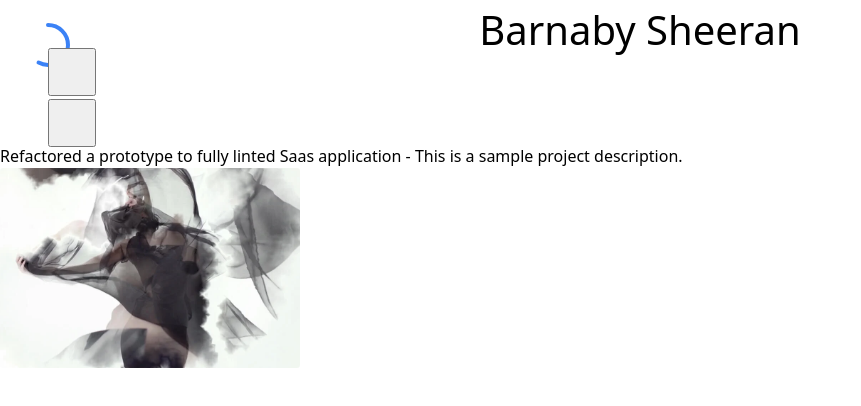
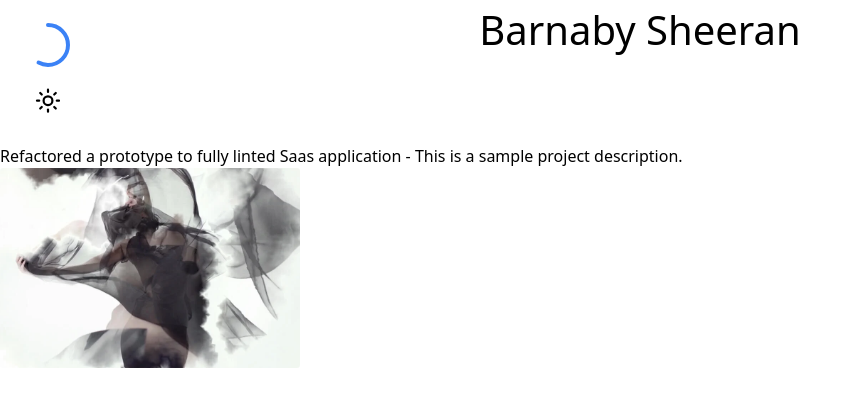
Before and after one commit to barnabysheeran/portfolio-barnaby-sheeran, a React (Vite) app: page / in a window 1280 px wide. Shown: the top 406 px of the page, without its empty margins (0-861 px from the left). Built offline with nearby package versions, Linux system fonts and the light colour scheme; a web font is replaced by a local one.

Commit message:
feat: implement ThemeSwitcher component with animation and theme toggle functionality

```diff
--- a/src/ts/ui/component/button/theme/ButtonTheme.module.css
+++ /dev/null
@@ -1,7 +0,0 @@
-.button-theme {
-    width: 3rem;
-    height: 3rem;
-
-    pointer-events: auto;
-    cursor: pointer;
-}
--- a/src/ts/ui/component/button/theme/ButtonTheme.tsx
+++ /dev/null
@@ -1,31 +0,0 @@
-import styles from './ButtonTheme.module.css';
-
-interface ButtonThemeProps {
-  theme: 'light' | 'dark';
-  isActive?: boolean;
-  onClick: () => void;
-}
-
-export default function ButtonTheme({
-  theme,
-  isActive = false,
-  onClick,
-}: ButtonThemeProps) {
-  const className = [
-    styles['button-theme'],
-    styles[`button-theme--${theme}`],
-    isActive ? styles['button-theme--active'] : '',
-  ]
-    .filter(Boolean)
-    .join(' ');
-
-  return (
-    <button
-      type="button"
-      className={className}
-      onClick={onClick}
-      aria-pressed={isActive}
-      aria-label={`${theme} theme`}
-    />
-  );
-}
--- a/src/ts/ui/overlay/site-control/theme/ThemeSwitcher.module.css
+++ b/src/ts/ui/overlay/site-control/theme/ThemeSwitcher.module.css
@@ -1,5 +1,87 @@
 .theme-switcher {
+    position: absolute;
+
+    width: calc(var(--grid-cell-width) * 2);
+    height: calc(var(--grid-cell-width) * 2);
+
+    transform: translate(-50%, -50%);
+}
+
+/* _________________________________________________________ Invisible Button */
+
+.invisible-button {
     position: absolute;
     top: 0;
     left: 0;
+    width: 100%;
+    height: 100%;
+    background: transparent;
+    border: none;
+    border-radius: 50%;
+
+    pointer-events: auto;
+    cursor: pointer;
+
+    z-index: 3;
+    outline: none;
 }
+
+.theme-switcher:hover .background-layer {
+    background: var(--color-surface-secondary, rgba(255, 255, 255, 0.2));
+    transform: scale(1.05);
+}
+
+.invisible-button:focus-visible {
+    outline: 2px solid var(--color-accent, #007acc);
+    outline-offset: 2px;
+}
+
+
+/* ____________________________________________________________________ Icons */
+
+.icon-layer {
+    position: absolute;
+    top: 50%;
+    left: 50%;
+    transform: translate(-50%, -50%);
+    font-size: 24px;
+    opacity: 0;
+    transition: opacity 0.3s ease, transform 0.3s ease;
+    z-index: 2;
+    pointer-events: none;
+}
+
+.icon-layer.active {
+    opacity: 1;
+}
+
+.sun-icon {
+    transform: translate(-50%, -50%) scale(1);
+}
+
+.moon-icon {
+    transform: translate(-50%, -50%) scale(0.8);
+}
+
+.sun-icon.active {
+    transform: translate(-50%, -50%) scale(1.1);
+}
+
+.moon-icon.active {
+    transform: translate(-50%, -50%) scale(1);
+}
+
+/* _______________________________________________________________ Background */
+
+.background-layer {
+    position: absolute;
+    top: 0;
+    left: 0;
+    width: 100%;
+    height: 100%;
+    background: var(--color-surface-tertiary, rgba(255, 255, 255, 0.1));
+    border-radius: 50%;
+    backdrop-filter: blur(8px);
+    transition: background 0.3s ease, transform 0.2s ease;
+    z-index: 1;
+}
--- a/src/ts/ui/overlay/site-control/theme/ThemeSwitcher.tsx
+++ b/src/ts/ui/overlay/site-control/theme/ThemeSwitcher.tsx
@@ -1,6 +1,10 @@
+import { useEffect, useRef } from 'react';
+import { Sun, Moon } from 'lucide-react';
+import { motion, useAnimationControls } from 'framer-motion';
+
 import { useUIStateStore } from '../../../../store/uiState/uiStateStore';
 
-import ButtonTheme from '../../../component/button/theme/ButtonTheme';
+import ThemeSwitcherAnimator from './ThemeSwitcherAnimator';
 
 import styles from './ThemeSwitcher.module.css';
 
@@ -8,20 +12,65 @@ export default function ThemeSwitcher() {
   // _____________________________________________________________________ State
 
   const { theme, setTheme } = useUIStateStore();
+  const backgroundControls = useAnimationControls();
+  const animatorRef = useRef<ThemeSwitcherAnimator | null>(null);
+
+  // _____________________________________________________________________ Theme
+
+  const handleThemeToggle = () => {
+    setTheme(theme === 'light' ? 'dark' : 'light');
+  };
+
+  // _________________________________________________________________ Animation
+
+  useEffect(() => {
+    // Pass the controls to the animator instance
+    animatorRef.current = new ThemeSwitcherAnimator(backgroundControls);
+
+    return () => {
+      animatorRef.current?.destroy();
+      animatorRef.current = null;
+    };
+  }, [backgroundControls]);
 
   // ____________________________________________________________________ Render
 
   return (
-    <div className={styles['theme-switcher']}>
-      <ButtonTheme
-        theme="light"
-        isActive={theme === 'light'}
-        onClick={() => setTheme('light')}
+    <div
+      className={styles['theme-switcher']}
+      onMouseEnter={() => animatorRef.current?.onRollOver()}
+      onMouseLeave={() => animatorRef.current?.onRollOut()}
+    >
+      {/* Invisible Button Layer - Top layer for interaction */}
+      <button
+        className={styles['invisible-button']}
+        onClick={handleThemeToggle}
+        aria-label={`Switch to ${theme === 'light' ? 'Dark' : 'Light'} theme`}
       />
-      <ButtonTheme
-        theme="dark"
-        isActive={theme === 'dark'}
-        onClick={() => setTheme('dark')}
+
+      {/* Icon Layer 1 - Sun (Light Theme) */}
+      <div
+        className={`${styles['icon-layer']} ${styles['sun-icon']} ${
+          theme === 'light' ? styles['active'] : ''
+        }`}
+      >
+        <Sun />
+      </div>
+
+      {/* Icon Layer 2 - Moon (Dark Theme) */}
+      <div
+        className={`${styles['icon-layer']} ${styles['moon-icon']} ${
+          theme === 'dark' ? styles['active'] : ''
+        }`}
+      >
+        <Moon />
+      </div>
+
+      {/* Background Layer - Now a motion component */}
+      <motion.div
+        className={styles['background-layer']}
+        animate={backgroundControls}
+        initial={{ scale: 1 }}
       />
     </div>
   );
--- /dev/null
+++ b/src/ts/ui/overlay/site-control/theme/ThemeSwitcherAnimator.ts
@@ -0,0 +1,41 @@
+import type { AnimationControls } from 'framer-motion';
+
+export default class ThemeSwitcherAnimator {
+  private controls: AnimationControls;
+
+  constructor(controls: AnimationControls) {
+    this.controls = controls;
+  }
+
+  // ______________________________________________________________________ Over
+
+  onRollOver = () => {
+    console.log('ThemeSwitcherAnimator onRollOver');
+
+    // Use the controls to start an animation
+    this.controls.start({
+      scale: 1.2,
+      transition: { type: 'spring', stiffness: 400, damping: 15 },
+    });
+  };
+
+  // _______________________________________________________________________ Out
+
+  onRollOut = () => {
+    console.log('ThemeSwitcherAnimator onRollOut');
+
+    // Use the controls to reverse the animation
+    this.controls.start({
+      scale: 1,
+      transition: { type: 'spring', stiffness: 400, damping: 10 },
+    });
+  };
+
+  // ___________________________________________________________________ Destroy
+
+  destroy = () => {
+    // Stop any active animations on cleanup
+    this.controls.stop();
+    console.log('ThemeSwitcherAnimator destroy');
+  };
+}
```
Also changed, not shown: 1 other file (tests, documents, lock files or other folders).
